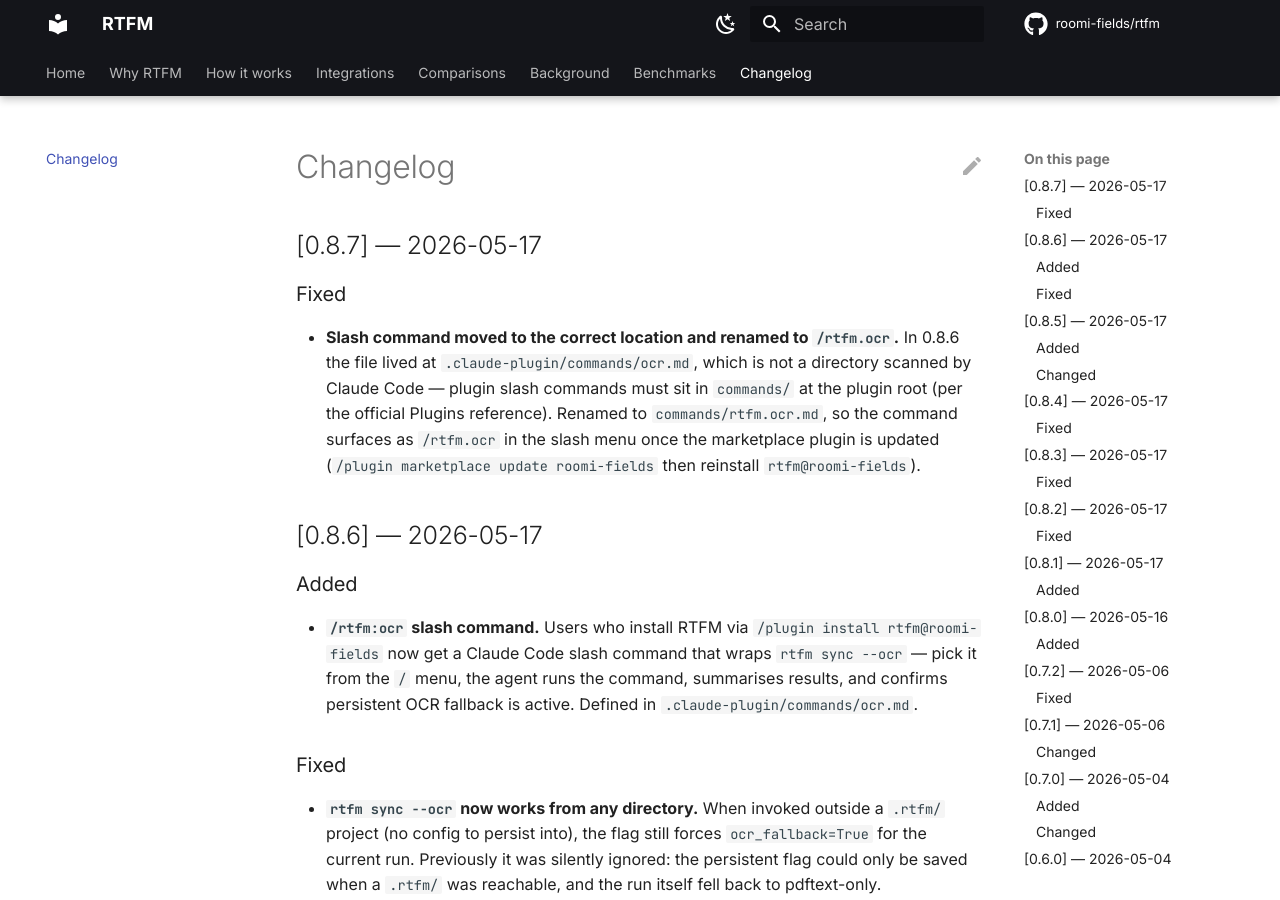
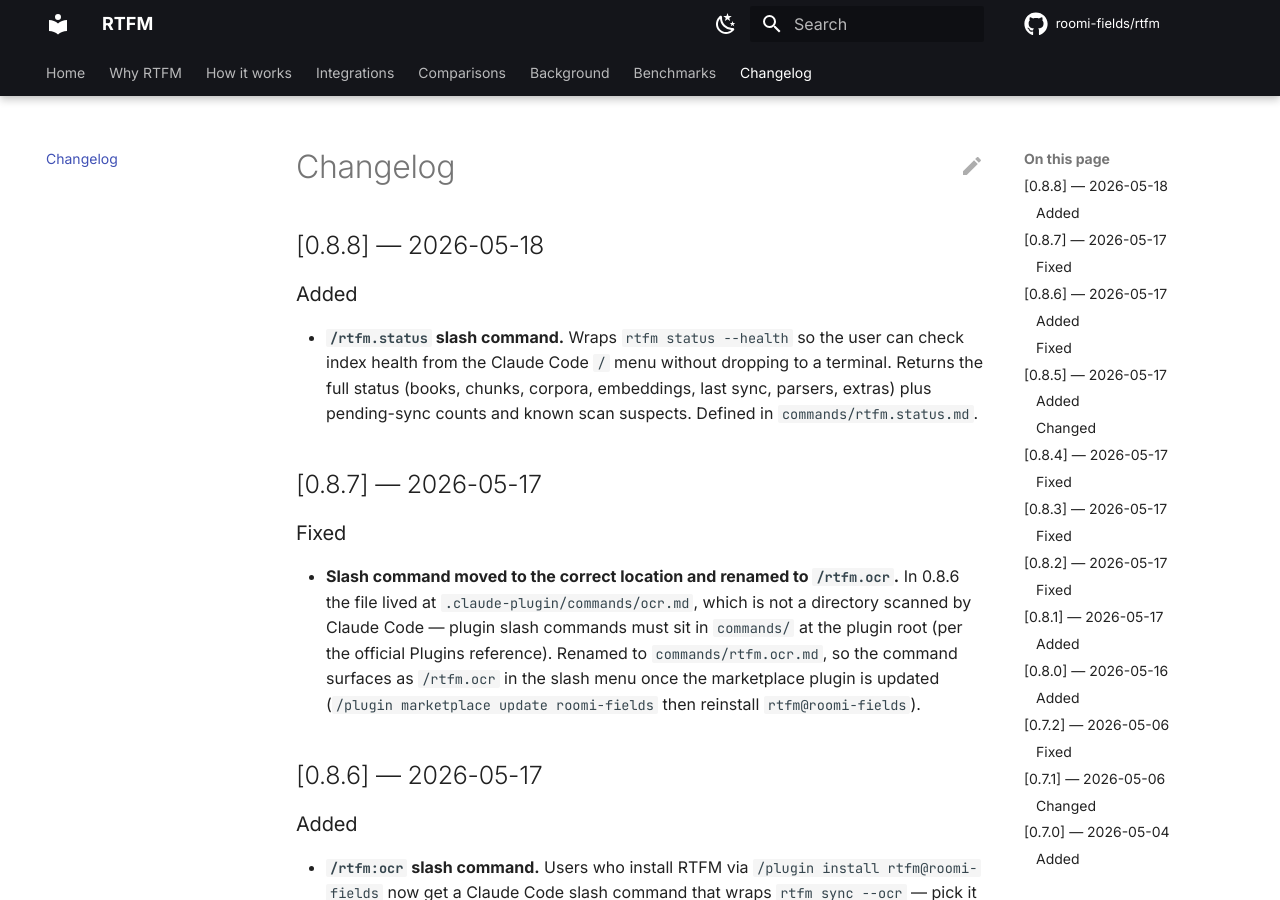
Before and after one commit to roomi-fields/rtfm, an MkDocs documentation site: the page built from docs/CHANGELOG.md, in a window 1280 px wide and 900 px high. Built offline with MkDocs 1.6.1 and Material for MkDocs 9.7.7, drawn with Linux system fonts in a browser that asks for light colours; comment, search, counter and statistics services are not loaded.

Commit message:
feat(plugin): add /rtfm.status slash command
Wraps `rtfm status --health` so users can check index health from the
Claude Code / menu — pending sync counts, scan suspects, embedding
coverage, last sync timestamp — without dropping to a terminal.

The agent prompt nudges Claude to summarise the key signals
(up-to-date / pending / scans-waiting-on-OCR) after the command runs.

Co-Authored-By: Claude <noreply@anthropic.com>

```diff
--- a/docs/CHANGELOG.md
+++ b/docs/CHANGELOG.md
@@ -6,6 +6,11 @@ description: >-
 ---
 
 # Changelog
+
+## [0.8.8] — 2026-05-18
+
+### Added
+- **`/rtfm.status` slash command.** Wraps `rtfm status --health` so the user can check index health from the Claude Code `/` menu without dropping to a terminal. Returns the full status (books, chunks, corpora, embeddings, last sync, parsers, extras) plus pending-sync counts and known scan suspects. Defined in `commands/rtfm.status.md`.
 
 ## [0.8.7] — 2026-05-17
 
--- a/pyproject.toml
+++ b/pyproject.toml
@@ -4,7 +4,7 @@ build-backend = "hatchling.build"
 
 [project]
 name = "rtfm-ai"
-version = "0.8.7"
+version = "0.8.8"
 description = "RTFM — The open retrieval layer for AI agents. Indexes code, docs, legal, research, data. Extensible parser system. Serves surgical context via MCP."
 readme = "README.md"
 license = "MIT"
--- a/server.json
+++ b/server.json
@@ -7,12 +7,12 @@
     "url": "https://github.com/roomi-fields/rtfm",
     "source": "github"
   },
-  "version": "0.8.7",
+  "version": "0.8.8",
   "packages": [
     {
       "registryType": "pypi",
       "identifier": "rtfm-ai",
-      "version": "0.8.7",
+      "version": "0.8.8",
       "transport": {
         "type": "stdio"
       }
```
Also changed, not shown: commands/rtfm.status.md (added, +25 -0 lines), 1 other file.
